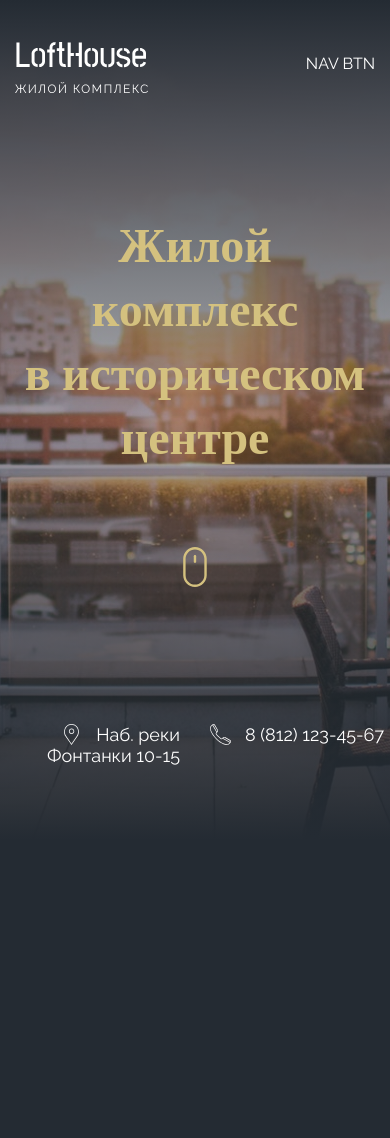
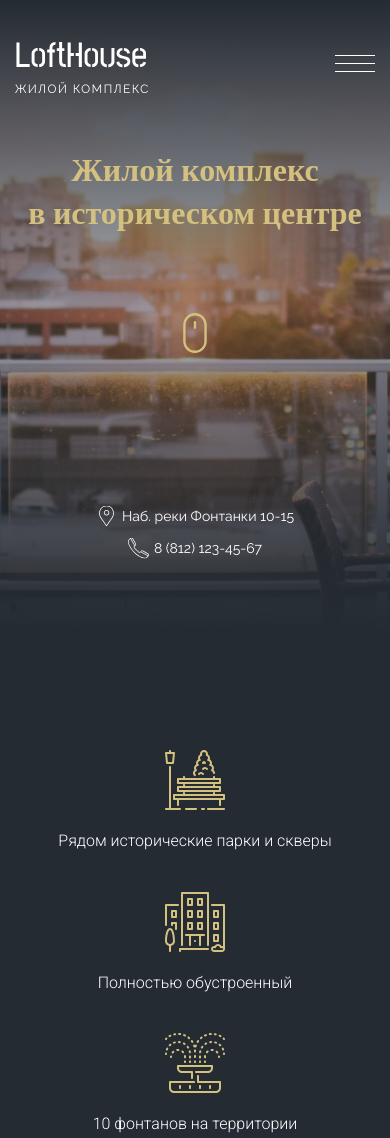
Before and after one commit to pererushev/lofthouse, a plain HTML site: page index.html in a window 390 px wide. Shown: the top 1138 px of the page. Before the commit the page ends 844 px from the top, so only its background shows below. Drawn offline with nearby package versions, Linux system fonts and the light colour scheme; a web font is replaced by a local one.

Commit message:
Continue working on adaptive

```diff
--- a/index.html
+++ b/index.html
@@ -14,6 +14,7 @@
             <a href="#!">
               <img src="./img/logo.svg" alt="Loft House" />
             </a>
+
             <div class="header__nav">
               <nav class="nav">
                 <ul class="nav__list">
@@ -26,7 +27,9 @@
               </nav>
             </div>
             <div class="header__nav-btn">
-              NAV BTN
+              <button class="nav-icon-btn">
+                <div class="nav-icon"></div>
+              </button>
             </div>
           </div>
         </div>
@@ -54,7 +57,7 @@
       </div>
     </header>
     <main>
-      <section class="benefits none">
+      <section class="benefits none1">
         <h2 class="visually-hidden">Преимущества ЖК</h2>
 
         <div class="container container--sm">
@@ -283,5 +286,6 @@
         </div>
       </div>
     </footer>
+    <script src="/js/main.js"></script>
   </body>
 </html>
--- /dev/null
+++ b/js/main.js
@@ -0,0 +1,10 @@
+/* Nav icon */
+const navBtn = document.querySelector(".nav-icon-btn");
+const navIcon = document.querySelector(".nav-icon");
+const nav = document.querySelector(".header__top-row");
+
+navBtn.onclick = function () {
+  navIcon.classList.toggle("nav-icon--active");
+  nav.classList.toggle("header__top-row--mobile");
+  document.body.classList.toggle("no-scroll");
+};
--- a/scss/base/_base.scss
+++ b/scss/base/_base.scss
@@ -66,3 +66,7 @@ a {
   line-height: 16px;
   text-align: center;
 }
+
+.no-scroll {
+  overflow-y: hidden;
+}
--- a/scss/base/_mixins.scss
+++ b/scss/base/_mixins.scss
@@ -5,3 +5,8 @@
   font-family: $font-accent;
   font-weight: bold;
 }
+@mixin mediaTablet {
+  @media screen and (max-width: $tablet) {
+    @content;
+  }
+}
--- a/scss/base/_vars.scss
+++ b/scss/base/_vars.scss
@@ -16,3 +16,6 @@ $white: #fff;
 $footer-bg: #2d343c;
 $placeholder-color: #bebebe;
 $privacy: #e7e7e7;
+
+//Media
+$tablet: 999px;
--- a/scss/blocks/_benefits.scss
+++ b/scss/blocks/_benefits.scss
@@ -1,21 +1,35 @@
 .benefits {
   position: relative;
   padding: 120px 0;
-
+  overflow: hidden;
   &__row {
     display: flex;
     column-gap: 70px;
+    @include mediaTablet {
+      display: grid;
+      grid-template-columns: repeat(auto-fit, minmax(290px, 1fr));
+      gap: 40px 30px;
+    }
   }
   &__item {
     text-align: center;
     &-img {
       margin-bottom: 53px;
+
+      @include mediaTablet {
+        width: 60px;
+        height: 60px;
+        margin-bottom: 20px;
+      }
     }
     &-text {
       font-family: $font-secondary;
       font-size: 20px;
       font-weight: 300;
       line-height: 1.35;
+      @include mediaTablet {
+        font-size: 16px;
+      }
     }
   }
   &::after {
--- a/scss/blocks/_header.scss
+++ b/scss/blocks/_header.scss
@@ -5,6 +5,11 @@
   padding-top: 30px;
   padding-bottom: 74px;
   min-height: 840px;
+
+  @include mediaTablet {
+    min-height: unset;
+    row-gap: 50px;
+  }
 
   background: linear-gradient(
       180deg,
@@ -19,6 +24,39 @@
     flex-direction: row;
     justify-content: space-between;
     align-items: center;
+
+    &--mobile {
+      position: fixed;
+      background-color: $dark;
+      top: 0;
+      left: 0;
+      width: 100%;
+      height: 100%;
+      z-index: 99;
+
+      display: flex;
+      flex-direction: column;
+      align-items: center;
+      justify-content: unset;
+      row-gap: 50px;
+
+      padding: 40px 0px;
+
+      & .header__nav {
+        display: grid;
+        & .nav__list {
+          flex-direction: column;
+          align-items: center;
+          row-gap: 30px;
+        }
+        &-btn {
+          position: fixed;
+          z-index: 11;
+          top: 30px;
+          right: 30px;
+        }
+      }
+    }
   }
 
   &__title {
@@ -34,26 +72,33 @@
         padding-top: 81px;
       }
     }
+    @include mediaTablet {
+      font-size: 32px;
+      padding-bottom: 100px;
+    }
   }
 
   &__bottom {
     display: grid;
     grid-template-columns: 1fr 1fr;
     gap: 30px;
+    @include mediaTablet {
+      display: flex;
+      flex-direction: column;
+      align-items: center;
+      row-gap: 15px;
+    }
   }
 
   &__nav {
-
-    @media screen and (max-width: 999px) {
+    @include mediaTablet {
       display: none;
     }
     &-btn {
-        display: none;
-        @media screen and (max-width: 999px) {
+      display: none;
+      @include mediaTablet {
         display: block;
       }
     }
   }
-
-
 }
--- a/scss/blocks/_info.scss
+++ b/scss/blocks/_info.scss
@@ -10,11 +10,13 @@
 
       position: absolute;
       left: 0;
-      top: 0;
+      top: 50%;
       width: 21px;
       height: 21px;
+      transform: translate(0%, -50%);
 
       background-repeat: no-repeat;
+      background-position: center;
     }
   }
 
@@ -25,4 +27,11 @@
   &--tel::before {
     background-image: url("./../../img/header/phone-call.svg");
   }
+  @include mediaTablet {
+    font-size: 14px;
+    &--map,
+    &--tel {
+      padding-left: 26px;
+    }
+  }
 }
--- /dev/null
+++ b/scss/blocks/_nav-icon.scss
@@ -0,0 +1,65 @@
+/* Nav Icon */
+.nav-icon-btn {
+	--time: 0.1s;
+	--width: 40px;
+	--height: 30px;
+	--line-height: 1px;
+    --line-margin: 2;
+	--color: #fff;
+
+	height: var(--height);
+	width: var(--width);
+	display: flex;
+	justify-content: center;
+	align-items: center;
+}
+
+.nav-icon {
+	position: relative;
+	width: var(--width);
+	height: var(--line-height);
+	background-color: var(--color);
+}
+
+.nav-icon::before,
+.nav-icon::after {
+	content: '';
+	display: block;
+
+	position: absolute;
+	left: 0;
+
+	width: var(--width);
+	height: var(--line-height);
+
+	background-color: var(--color);
+	transition: transform var(--time) ease-in,
+		top var(--time) linear var(--time);
+}
+
+.nav-icon::before {
+	top: calc(var(--line-height) * -8);
+}
+
+.nav-icon::after {
+	top: calc(var(--line-height) * 8);
+}
+
+.nav-icon.nav-icon--active {
+	background-color: transparent;
+}
+
+.nav-icon.nav-icon--active::before,
+.nav-icon.nav-icon--active::after {
+	top: 0;
+	transition: top var(--time) linear,
+		transform var(--time) ease-in var(--time);
+}
+
+.nav-icon.nav-icon--active::before {
+	transform: rotate(45deg);
+}
+
+.nav-icon.nav-icon--active::after {
+	transform: rotate(-45deg);
+}
--- a/scss/main.scss
+++ b/scss/main.scss
@@ -7,6 +7,7 @@
 //Blocks
 @import "./blocks/header";
 @import "./blocks/nav";
+@import "./blocks/nav-icon";
 @import "./blocks/info";
 @import "./blocks/benefits";
 @import "./blocks/apartments";
```
Also changed, not shown: css/main.css, 1 other file.
